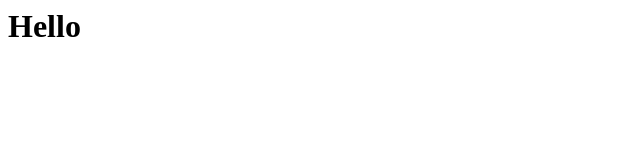
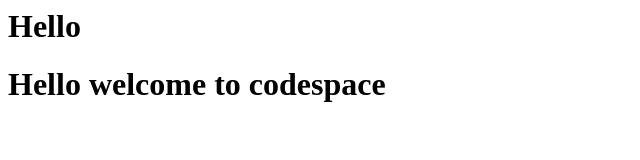
Before and after one commit to rajendran-k/skills-code-with-codespaces, a plain HTML site: page index.html in a window 1280 px wide. Shown: the whole page, without its empty margins (0-640 px from the left). Drawn offline with Linux system fonts and the light colour scheme.

Commit message:
Adding hello from the codespace!

```diff
--- a/index.html
+++ b/index.html
@@ -1,3 +1,4 @@
 <html>
   <h1>Hello</h1>
+  <h1>Hello welcome to codespace</h1>
 </html>
```
